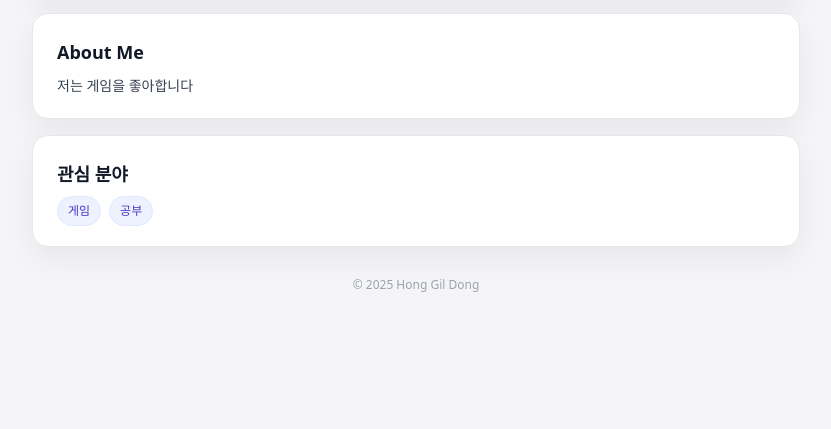
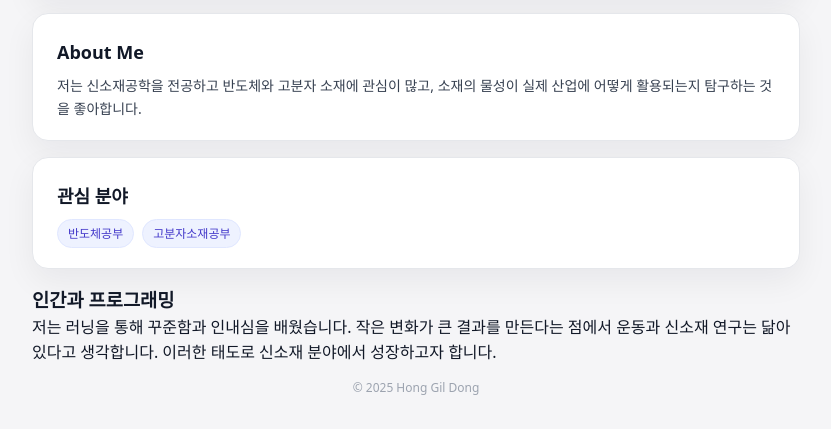
Before and after one commit to qkrrudeh/qkrrudeh.github.io, a plain HTML site: page index.html in a window 1280 px wide. Shown: the part 377-806 px from the top of the page, without its empty margins (224-1055 px from the left). Drawn offline with Linux system fonts and the light colour scheme.

Commit message:
Update index.html

```diff
--- a/index.html
+++ b/index.html
@@ -43,16 +43,23 @@
 
             <section class="section-card">
                 <h3>About Me</h3>
-                <p>저는 게임을 좋아합니다</p>
+                <p>저는 신소재공학을 전공하고 반도체와 고분자 소재에 관심이 많고, 소재의 물성이 실제 산업에 어떻게 활용되는지 탐구하는 것을 좋아합니다. </p>
             </section>
 
             <section class="section-card">
                 <h3>관심 분야</h3>
                 <ul class="tag-list">
-                    <li class="tag">게임</li>
-                    <li class="tag">공부</li>
+                    <li class="tag">반도체공부</li>
+                    <li class="tag">고분자소재공부</li>
                 </ul>
             </section>
+
+            <section class="about-section-card">
+                <h3>인간과 프로그래밍</h3>
+                <p>
+                   저는 러닝을 통해 꾸준함과 인내심을 배웠습니다. 작은 변화가 큰 결과를 만든다는 점에서 운동과 신소재 연구는 닮아 있다고 생각합니다. 이러한 태도로 신소재 분야에서 성장하고자 합니다.
+                </p>
+           </section>
 
 
 
```
